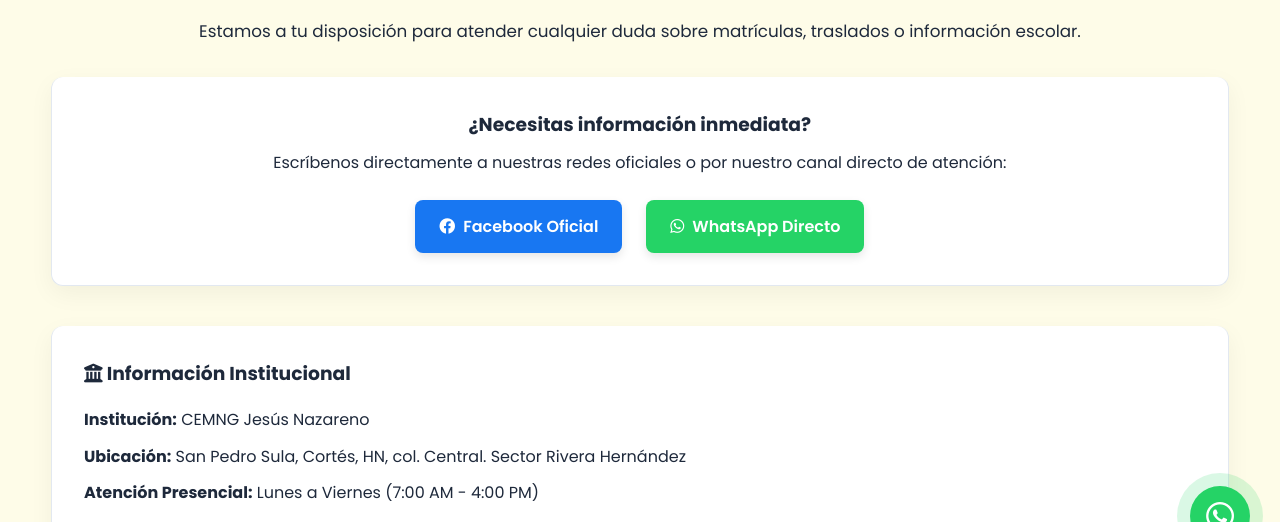
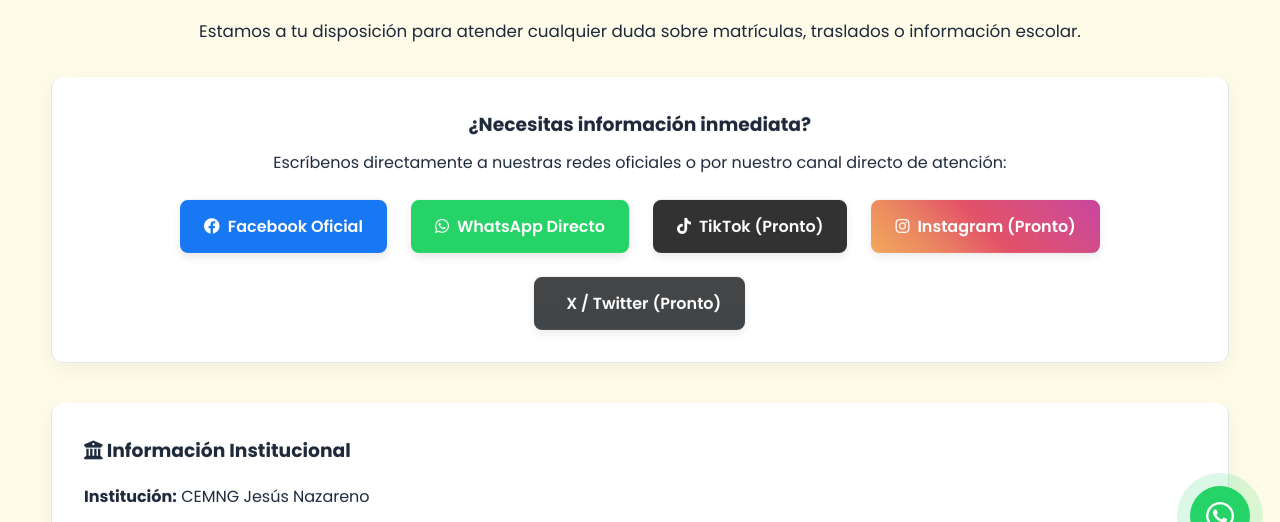
Before and after one commit to calebescobar122-oss/mi_portal_educativo, a Flask app: page /contacto in a window 1280 px wide. Shown: the part 224-746 px from the top of the page. Run offline with Flask 3, Linux system fonts and the light colour scheme.

Commit message:
Agregar botones de TikTok, Instagram y X inactivos en contacto

```diff
--- a/templates/contacto.html
+++ b/templates/contacto.html
@@ -55,6 +55,33 @@
         onmouseout="this.style.transform='translateY(0)'"
       >
         <i class="fa-brands fa-whatsapp"></i> WhatsApp Directo
+      </a>
+      <a
+        href="#"
+        onclick="return false;"
+        class="social-btn tiktok-btn"
+        style="text-decoration: none; padding: 0.8rem 1.5rem; border-radius: 8px; background-color: #000000; color: #fff; font-weight: 600; box-shadow: 0 4px 10px rgba(0,0,0,0.1); transition: transform 0.2s; cursor: default; opacity: 0.8;"
+        title="Próximamente"
+      >
+        <i class="fa-brands fa-tiktok"></i> TikTok (Pronto)
+      </a>
+      <a
+        href="#"
+        onclick="return false;"
+        class="social-btn instagram-btn"
+        style="text-decoration: none; padding: 0.8rem 1.5rem; border-radius: 8px; background: linear-gradient(45deg, #f09433, #e6683c, #dc2743, #cc2366, #bc1888); color: #fff; font-weight: 600; box-shadow: 0 4px 10px rgba(0,0,0,0.1); transition: transform 0.2s; cursor: default; opacity: 0.8;"
+        title="Próximamente"
+      >
+        <i class="fa-brands fa-instagram"></i> Instagram (Pronto)
+      </a>
+      <a
+        href="#"
+        onclick="return false;"
+        class="social-btn twitter-btn"
+        style="text-decoration: none; padding: 0.8rem 1.5rem; border-radius: 8px; background-color: #14171a; color: #fff; font-weight: 600; box-shadow: 0 4px 10px rgba(0,0,0,0.1); transition: transform 0.2s; cursor: default; opacity: 0.8;"
+        title="Próximamente"
+      >
+        <i class="fa-brands fa-x-twitter"></i> X / Twitter (Pronto)
       </a>
     </div>
   </div>
```
